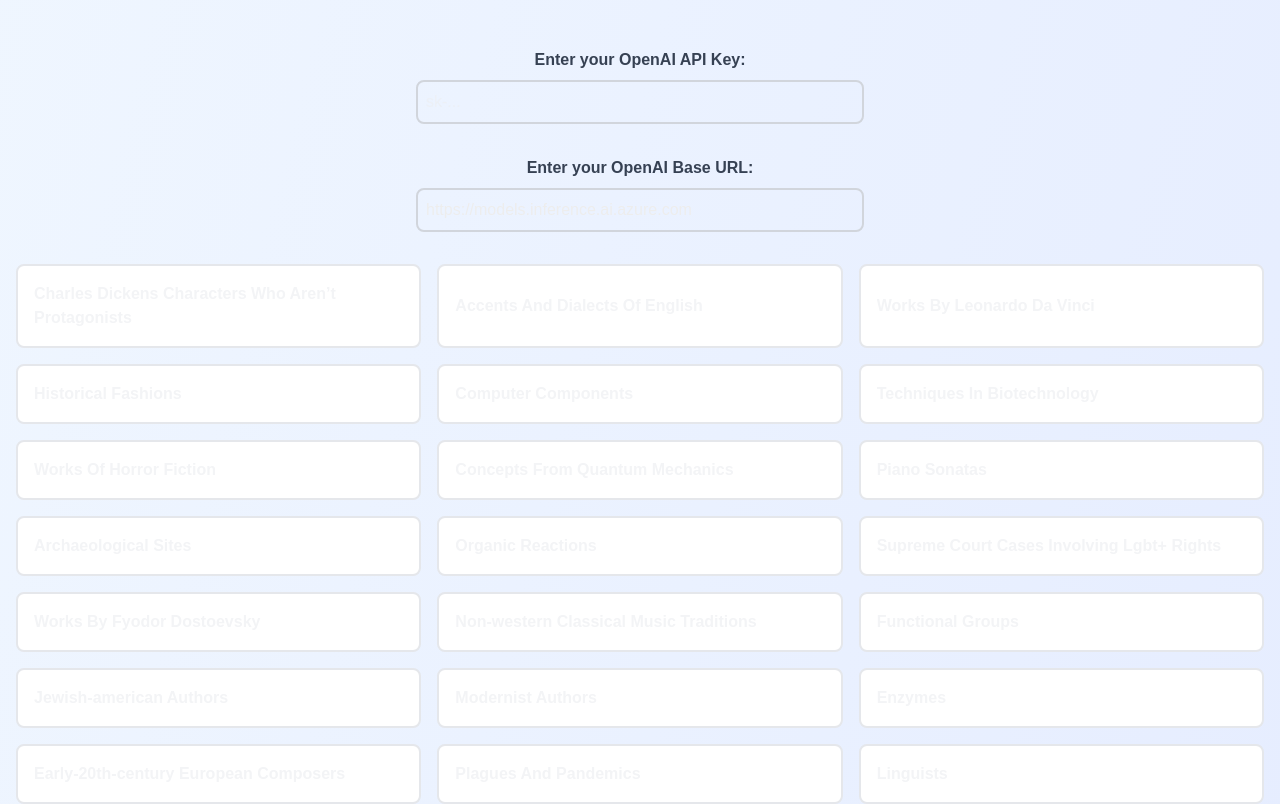
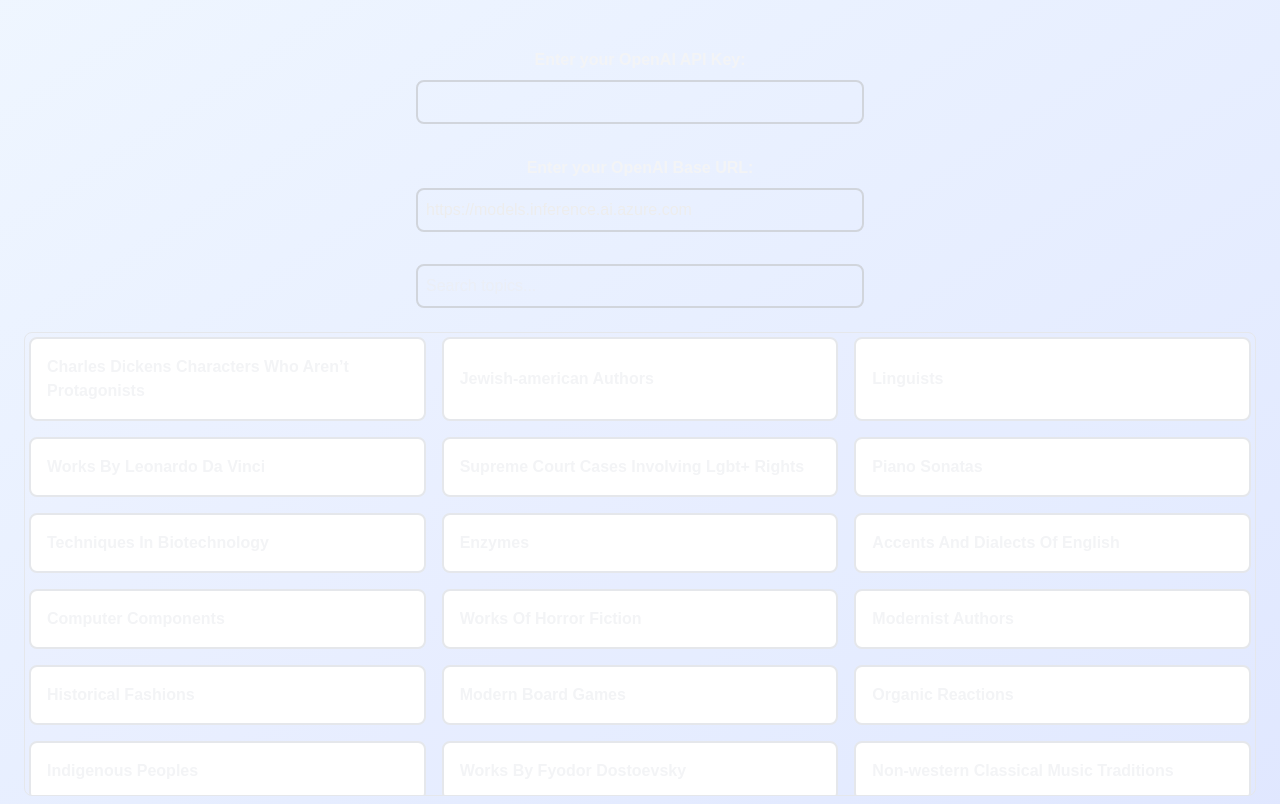
Before and after one commit to Murat65536/aqtp, a Next.js app: page / in a window 1280 px wide. Shown: the top 804 px of the page. Built offline with nearby package versions, Linux system fonts and the light colour scheme.

Commit message:
Fix overflow

```diff
--- a/app/page.tsx
+++ b/app/page.tsx
@@ -18,22 +18,21 @@
 
 
   return (
-    <div className="min-h-screen bg-linear-to-br from-blue-50 to-indigo-100 dark:from-gray-900 dark:to-gray-800 py-12 px-4">
+    <div className="min-h-screen bg-linear-to-br from-blue-50 to-indigo-100 dark:from-gray-900 dark:to-gray-800 py-12 px-4 sm:px-6">
       <div className="max-w-7xl mx-auto">
         <div className="mb-8 flex flex-col items-center">
 
-          <label htmlFor="api-key" className="mb-2 font-semibold text-gray-700">Enter your OpenAI API Key:</label>
+          <label htmlFor="api-key" className="mb-2 font-semibold text-gray-100">Enter your OpenAI API Key:</label>
           <input
             id="api-key"
             type="password"
             value={apiKey}
             onChange={e => setApiKey(e.target.value)}
             className="w-full max-w-md p-2 border-2 border-gray-300 rounded-lg focus:border-blue-500 focus:outline-none mb-4"
-            placeholder="sk-..."
             autoComplete="off"
           />
 
-          <label htmlFor="base-url" className="mb-2 font-semibold text-gray-700 mt-4">Enter your OpenAI Base URL:</label>
+          <label htmlFor="base-url" className="mb-2 font-semibold text-gray-100 mt-4">Enter your OpenAI Base URL:</label>
           <input
             id="base-url"
             type="text"
--- a/components/TopicSelector.tsx
+++ b/components/TopicSelector.tsx
@@ -16,6 +16,7 @@
   const [topics, setTopics] = useState<Topic[]>([]);
   const [loading, setLoading] = useState(true);
   const [error, setError] = useState<string | null>(null);
+  const [search, setSearch] = useState('');
 
   useEffect(() => {
     async function fetchTopics() {
@@ -32,6 +33,10 @@
     }
     fetchTopics();
   }, []);
+
+  const filteredTopics = topics.filter(topic =>
+    topic.title.toLowerCase().includes(search.toLowerCase())
+  );
 
   if (loading) {
     return (
@@ -51,8 +56,19 @@
   }
 
   return (
+    <>
+      <div className="mb-6 flex justify-center">
+        <input
+          type="text"
+          value={search}
+          onChange={e => setSearch(e.target.value)}
+          placeholder="Search topics..."
+          className="w-full max-w-md p-2 border-2 border-gray-300 rounded-lg focus:border-blue-500 focus:outline-none"
+        />
+      </div>
+      <div className="max-h-[58vh] overflow-y-auto rounded-lg border border-gray-200 dark:border-gray-700 bg-white/5 p-1 w-full">
         <div className="grid grid-cols-1 md:grid-cols-2 lg:grid-cols-3 gap-4">
-      {topics.map((topic, index) => (
+          {filteredTopics.map((topic, index) => (
             <button
               key={index}
               onClick={() => onTopicSelect(topic)}
@@ -64,5 +80,7 @@
             </button>
           ))}
         </div>
+      </div>
+    </>
   );
 }
--- a/lib/llm.ts
+++ b/lib/llm.ts
@@ -41,16 +41,16 @@
 Otto von Bismarck
 
 
-FOLLOW THE FORMAT GIVEN BY THE EXAMPLES`
+FOLLOW THE FORMAT GIVEN BY THE EXAMPLES
+
+Format:
+[question here]
+[answer here]`
     },
     {
       role: 'user',
       content: `Write a quiz bowl question about ${topicTitle} and based on the following context:
-${context}
-
-Format:
-[question here]
-[answer here]`,
+${context}`,
     }
   ];
 
```
Also changed, not shown: public/naqt_topics_cache.json. Lines whose indentation alone changed are shown as unchanged.
